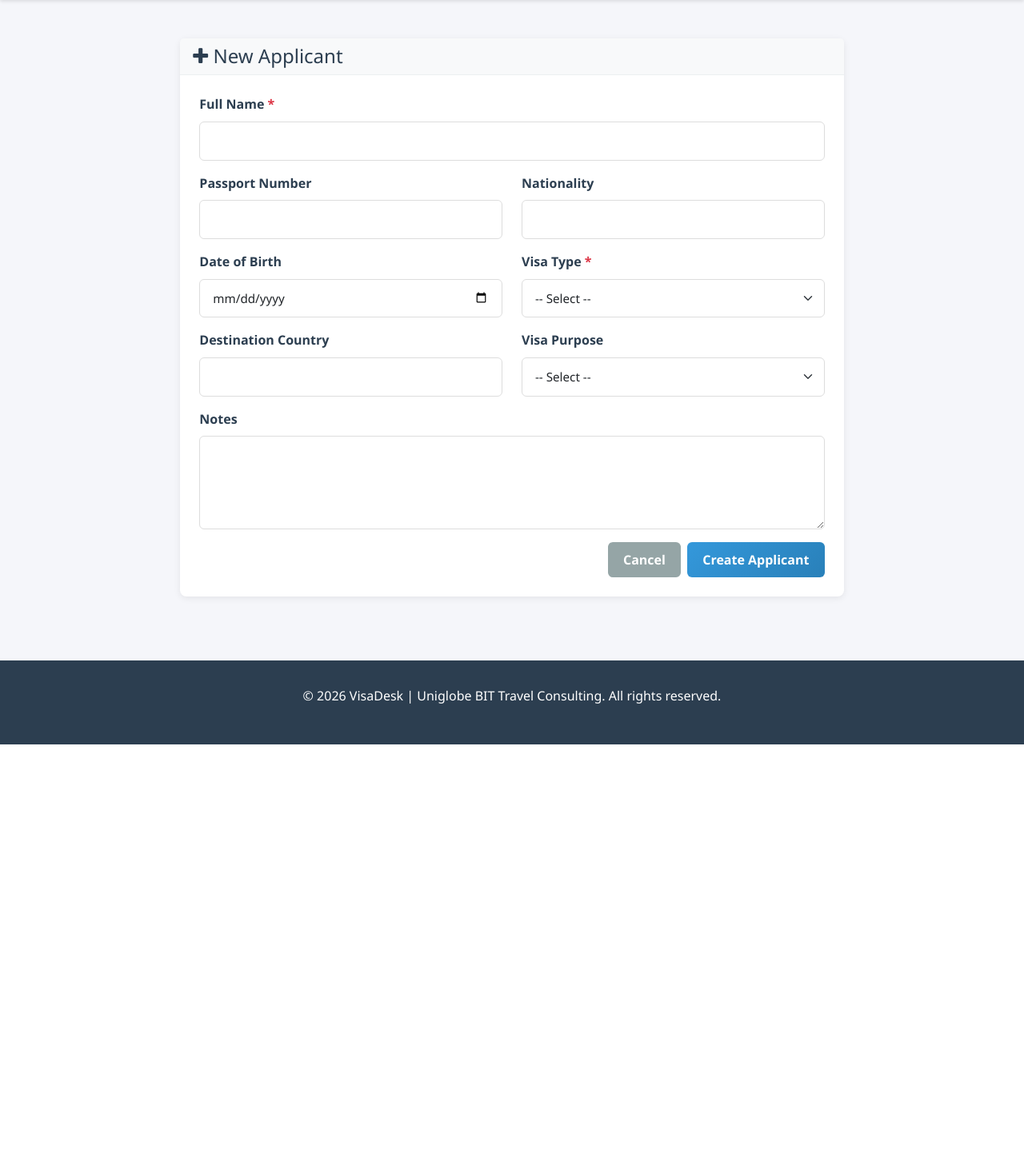
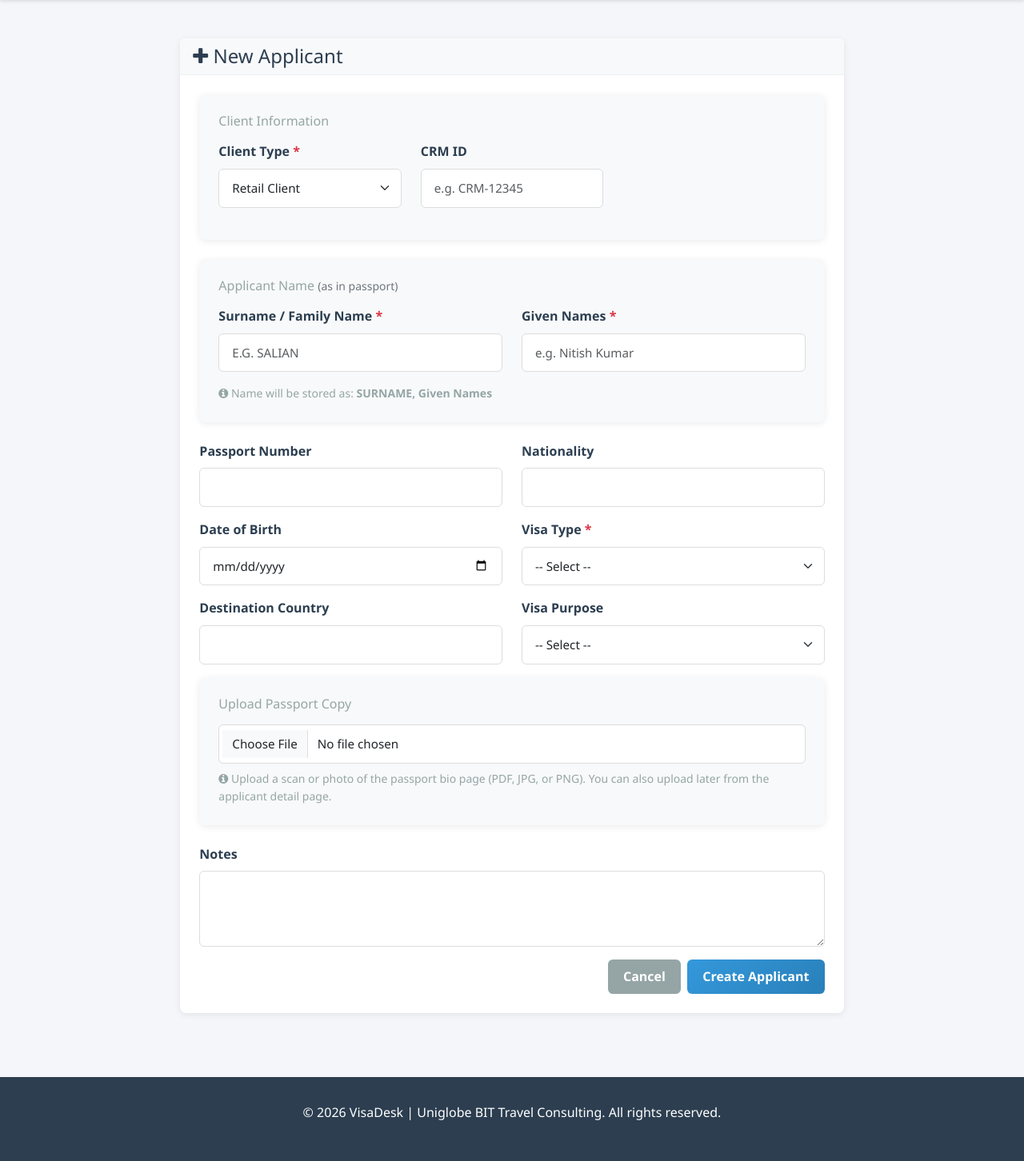
Before and after one commit to nitishsalian-wq/VisaApp, a Flask app: page /applicants/new in a window 1280 px wide. Shown: the part 80-1532 px from the top of the page at 80% size. Before the commit the page ends 1011 px from the top, so only its background shows below. Run offline with Flask 3, Linux system fonts and the light colour scheme; the visitor is signed in with stand-in values (Sample User, id 1); some libraries are stand-ins or nearby versions.

Commit message:
Add client type, passport-format names, and passport upload to applicant form

```diff
--- a/applicants/routes.py
+++ b/applicants/routes.py
@@ -71,7 +71,15 @@ def list_applicants():
 def add_applicant():
     """Add new applicant"""
     if request.method == 'POST':
-        full_name = request.form.get('full_name', '').strip()
+        # Client type fields
+        client_type = request.form.get('client_type', 'retail').strip()
+        corporate_name = request.form.get('corporate_name', '').strip()
+        crm_id = request.form.get('crm_id', '').strip()
+
+        # Passport-format name
+        surname = request.form.get('surname', '').strip()
+        given_names = request.form.get('given_names', '').strip()
+
         passport_number = request.form.get('passport_number', '').strip()
         nationality = request.form.get('nationality', '').strip()
         date_of_birth = request.form.get('date_of_birth', '').strip()
@@ -80,15 +88,27 @@ def add_applicant():
         visa_purpose = request.form.get('visa_purpose', '').strip()
         notes = request.form.get('notes', '').strip()
 
-        if not full_name:
-            flash('Full name is required.', 'danger')
-            return render_template('applicants/form.html')
+        if not surname or not given_names:
+            flash('Surname and Given Names are required.', 'danger')
+            return render_template('applicants/form.html', applicant=None)
 
         if not visa_type:
             flash('Visa type is required.', 'danger')
-            return render_template('applicants/form.html')
+            return render_template('applicants/form.html', applicant=None)
+
+        if client_type == 'corporate' and not corporate_name:
+            flash('Corporate name is required for corporate clients.', 'danger')
+            return render_template('applicants/form.html', applicant=None)
+
+        # Build full_name in passport format: SURNAME, Given Names
+        full_name = f"{surname.upper()}, {given_names}"
 
         applicant = Applicant(
+            client_type=client_type,
+            corporate_name=corporate_name or None,
+            crm_id=crm_id or None,
+            surname=surname.upper(),
+            given_names=given_names,
             full_name=full_name,
             passport_number=passport_number or None,
             nationality=nationality or None,
@@ -103,6 +123,31 @@ def add_applicant():
 
         db.session.add(applicant)
         db.session.commit()
+
+        # Handle passport copy upload if provided
+        passport_file = request.files.get('passport_copy')
+        if passport_file and passport_file.filename and allowed_file(passport_file.filename):
+            applicant_dir = get_applicant_directory(applicant.id)
+            os.makedirs(applicant_dir, exist_ok=True)
+
+            original_filename = secure_filename(passport_file.filename)
+            timestamp = datetime.utcnow().strftime('%Y%m%d_%H%M%S')
+            filename = f"{timestamp}_{original_filename}"
+            file_path = os.path.join(applicant_dir, filename)
+            passport_file.save(file_path)
+
+            relative_path = os.path.join(str(applicant.id), filename)
+            document = Document(
+                applicant_id=applicant.id,
+                filename=filename,
+                original_filename=original_filename,
+                file_path=relative_path,
+                doc_type='passport_copy',
+                uploaded_by_id=current_user.id
+            )
+            db.session.add(document)
+            applicant.status = 'documents_uploaded'
+            db.session.commit()
 
         flash(f'Applicant {full_name} created successfully!', 'success')
         return redirect(url_for('applicants.view_applicant', applicant_id=applicant.id))
@@ -139,7 +184,11 @@ def edit_applicant(applicant_id):
         return redirect(url_for('applicants.list_applicants'))
 
     if request.method == 'POST':
-        full_name = request.form.get('full_name', '').strip()
+        client_type = request.form.get('client_type', 'retail').strip()
+        corporate_name = request.form.get('corporate_name', '').strip()
+        crm_id = request.form.get('crm_id', '').strip()
+        surname = request.form.get('surname', '').strip()
+        given_names = request.form.get('given_names', '').strip()
         passport_number = request.form.get('passport_number', '').strip()
         nationality = request.form.get('nationality', '').strip()
         date_of_birth = request.form.get('date_of_birth', '').strip()
@@ -148,15 +197,20 @@ def edit_applicant(applicant_id):
         visa_purpose = request.form.get('visa_purpose', '').strip()
         notes = request.form.get('notes', '').strip()
 
-        if not full_name:
-            flash('Full name is required.', 'danger')
+        if not surname or not given_names:
+            flash('Surname and Given Names are required.', 'danger')
             return render_template('applicants/form.html', applicant=applicant)
 
         if not visa_type:
             flash('Visa type is required.', 'danger')
             return render_template('applicants/form.html', applicant=applicant)
 
-        applicant.full_name = full_name
+        applicant.client_type = client_type
+        applicant.corporate_name = corporate_name or None
+        applicant.crm_id = crm_id or None
+        applicant.surname = surname.upper()
+        applicant.given_names = given_names
+        applicant.full_name = f"{surname.upper()}, {given_names}"
         applicant.passport_number = passport_number or None
         applicant.nationality = nationality or None
         applicant.date_of_birth = datetime.strptime(date_of_birth, '%Y-%m-%d').date() if date_of_birth else None
@@ -168,7 +222,7 @@ def edit_applicant(applicant_id):
 
         db.session.commit()
 
-        flash(f'Applicant {full_name} updated successfully!', 'success')
+        flash(f'Applicant {applicant.full_name} updated successfully!', 'success')
         return redirect(url_for('applicants.view_applicant', applicant_id=applicant.id))
 
     return render_template('applicants/form.html', applicant=applicant)
--- a/config.py
+++ b/config.py
@@ -45,7 +45,7 @@ class ProductionConfig(Config):
     """Production configuration"""
     DEBUG = False
     TESTING = False
-    SESSION_COOKIE_SECURE = True
+    SESSION_COOKIE_SECURE = False  # Set to True once HTTPS is configured
 
 
 class TestingConfig(Config):
--- a/templates/applicants/form.html
+++ b/templates/applicants/form.html
@@ -17,19 +17,68 @@
             </div>
 
             <div class="card-body">
-                <form method="POST" novalidate>
-                    <div class="row">
-                        <div class="col-md-12 mb-3">
-                            <label for="full_name" class="form-label">Full Name <span class="text-danger">*</span></label>
-                            <input type="text" class="form-control" id="full_name" name="full_name" required
-                                value="{% if applicant %}{{ applicant.full_name }}{% endif %}">
+                <form method="POST" enctype="multipart/form-data" novalidate>
+
+                    <!-- ── Client Type Section ── -->
+                    <div class="card bg-light mb-4">
+                        <div class="card-body">
+                            <h6 class="card-title text-muted mb-3">Client Information</h6>
+                            <div class="row">
+                                <div class="col-md-4 mb-3">
+                                    <label for="client_type" class="form-label">Client Type <span class="text-danger">*</span></label>
+                                    <select class="form-select" id="client_type" name="client_type" required onchange="toggleClientFields()">
+                                        <option value="retail" {% if applicant and applicant.client_type == 'retail' %}selected{% elif not applicant %}selected{% endif %}>Retail Client</option>
+                                        <option value="corporate" {% if applicant and applicant.client_type == 'corporate' %}selected{% endif %}>Corporate Client</option>
+                                    </select>
+                                </div>
+                                <div class="col-md-4 mb-3" id="corporate_name_field" style="display:none;">
+                                    <label for="corporate_name" class="form-label">Corporate Name <span class="text-danger">*</span></label>
+                                    <input type="text" class="form-control" id="corporate_name" name="corporate_name"
+                                        placeholder="Company name"
+                                        value="{% if applicant and applicant.corporate_name %}{{ applicant.corporate_name }}{% endif %}">
+                                </div>
+                                <div class="col-md-4 mb-3" id="crm_id_field">
+                                    <label for="crm_id" class="form-label">CRM ID</label>
+                                    <input type="text" class="form-control" id="crm_id" name="crm_id"
+                                        placeholder="e.g. CRM-12345"
+                                        value="{% if applicant and applicant.crm_id %}{{ applicant.crm_id }}{% endif %}">
+                                </div>
+                            </div>
                         </div>
                     </div>
 
+                    <!-- ── Name (Passport Format) ── -->
+                    <div class="card bg-light mb-4">
+                        <div class="card-body">
+                            <h6 class="card-title text-muted mb-3">Applicant Name <small class="text-secondary">(as in passport)</small></h6>
+                            <div class="row">
+                                <div class="col-md-6 mb-3">
+                                    <label for="surname" class="form-label">Surname / Family Name <span class="text-danger">*</span></label>
+                                    <input type="text" class="form-control text-uppercase" id="surname" name="surname" required
+                                        placeholder="e.g. SALIAN"
+                                        style="text-transform: uppercase;"
+                                        value="{% if applicant and applicant.surname %}{{ applicant.surname }}{% endif %}">
+                                </div>
+                                <div class="col-md-6 mb-3">
+                                    <label for="given_names" class="form-label">Given Names <span class="text-danger">*</span></label>
+                                    <input type="text" class="form-control" id="given_names" name="given_names" required
+                                        placeholder="e.g. Nitish Kumar"
+                                        value="{% if applicant and applicant.given_names %}{{ applicant.given_names }}{% endif %}">
+                                </div>
+                            </div>
+                            <div class="text-muted small">
+                                <i class="fa fa-info-circle"></i>
+                                Name will be stored as: <strong id="name_preview">SURNAME, Given Names</strong>
+                            </div>
+                        </div>
+                    </div>
+
+                    <!-- ── Passport & Personal Details ── -->
                     <div class="row">
                         <div class="col-md-6 mb-3">
                             <label for="passport_number" class="form-label">Passport Number</label>
-                            <input type="text" class="form-control" id="passport_number" name="passport_number"
+                            <input type="text" class="form-control text-uppercase" id="passport_number" name="passport_number"
+                                style="text-transform: uppercase;"
                                 value="{% if applicant %}{{ applicant.passport_number }}{% endif %}">
                         </div>
                         <div class="col-md-6 mb-3">
@@ -79,9 +128,25 @@
                         </div>
                     </div>
 
+                    <!-- ── Passport Upload ── -->
+                    {% if not applicant %}
+                    <div class="card bg-light mb-4">
+                        <div class="card-body">
+                            <h6 class="card-title text-muted mb-3">Upload Passport Copy</h6>
+                            <div class="mb-2">
+                                <input type="file" class="form-control" id="passport_copy" name="passport_copy"
+                                    accept=".pdf,.jpg,.jpeg,.png">
+                            </div>
+                            <div class="text-muted small">
+                                <i class="fa fa-info-circle"></i> Upload a scan or photo of the passport bio page (PDF, JPG, or PNG). You can also upload later from the applicant detail page.
+                            </div>
+                        </div>
+                    </div>
+                    {% endif %}
+
                     <div class="mb-3">
                         <label for="notes" class="form-label">Notes</label>
-                        <textarea class="form-control" id="notes" name="notes" rows="4">{% if applicant %}{{ applicant.notes }}{% endif %}</textarea>
+                        <textarea class="form-control" id="notes" name="notes" rows="3">{% if applicant %}{{ applicant.notes }}{% endif %}</textarea>
                     </div>
 
                     <div class="d-grid gap-2 d-md-flex justify-content-md-end">
@@ -95,4 +160,35 @@
         </div>
     </div>
 </div>
+
+<script>
+function toggleClientFields() {
+    const clientType = document.getElementById('client_type').value;
+    const corporateField = document.getElementById('corporate_name_field');
+    const crmField = document.getElementById('crm_id_field');
+
+    if (clientType === 'corporate') {
+        corporateField.style.display = 'block';
+        crmField.style.display = 'none';
+    } else {
+        corporateField.style.display = 'none';
+        crmField.style.display = 'block';
+    }
+}
+
+function updateNamePreview() {
+    const surname = document.getElementById('surname').value.toUpperCase() || 'SURNAME';
+    const given = document.getElementById('given_names').value || 'Given Names';
+    document.getElementById('name_preview').textContent = surname + ', ' + given;
+}
+
+// Initialize on page load
+document.addEventListener('DOMContentLoaded', function() {
+    toggleClientFields();
+    updateNamePreview();
+
+    document.getElementById('surname').addEventListener('input', updateNamePreview);
+    document.getElementById('given_names').addEventListener('input', updateNamePreview);
+});
+</script>
 {% endblock %}
```
Also changed, not shown: models.py (+21 -1 lines).
